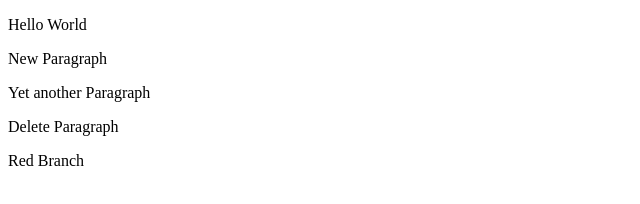
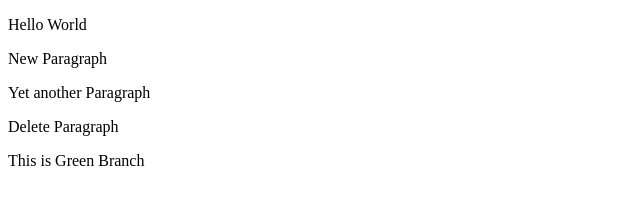
Before and after one commit to Sethi-Paras/loginapp, a plain HTML site: page demo.html in a window 1280 px wide. Shown: the full height of the page, 0-640 px from the left. Drawn offline with Linux system fonts and the light colour scheme.

Commit message:
Green Branch Commit

```diff
--- a/demo.html
+++ b/demo.html
@@ -12,6 +12,6 @@
 
     <p>Delete Paragraph</p>
 
-    <p> Red Branch </p>
+    <p> This is Green Branch </p>
 </body>
 </html>
```
